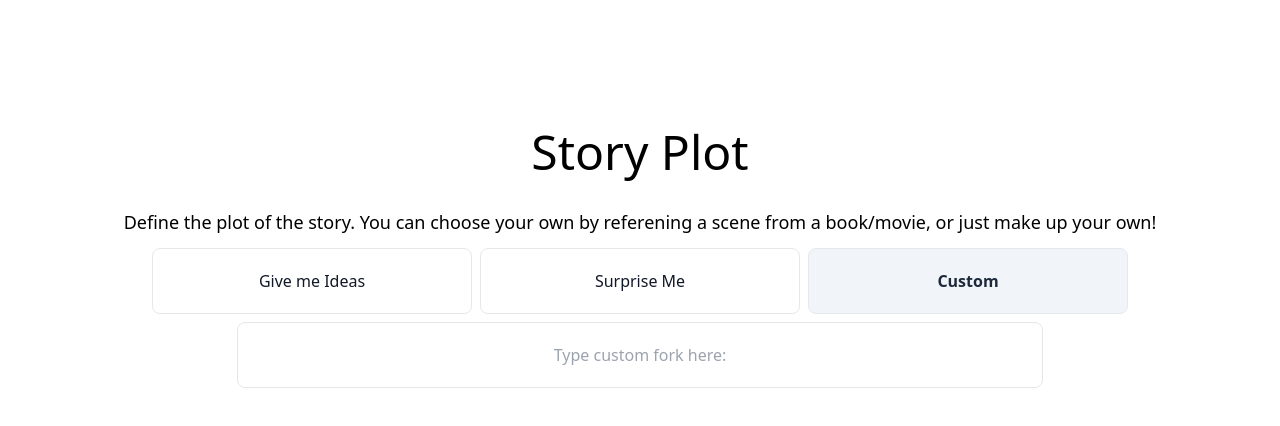
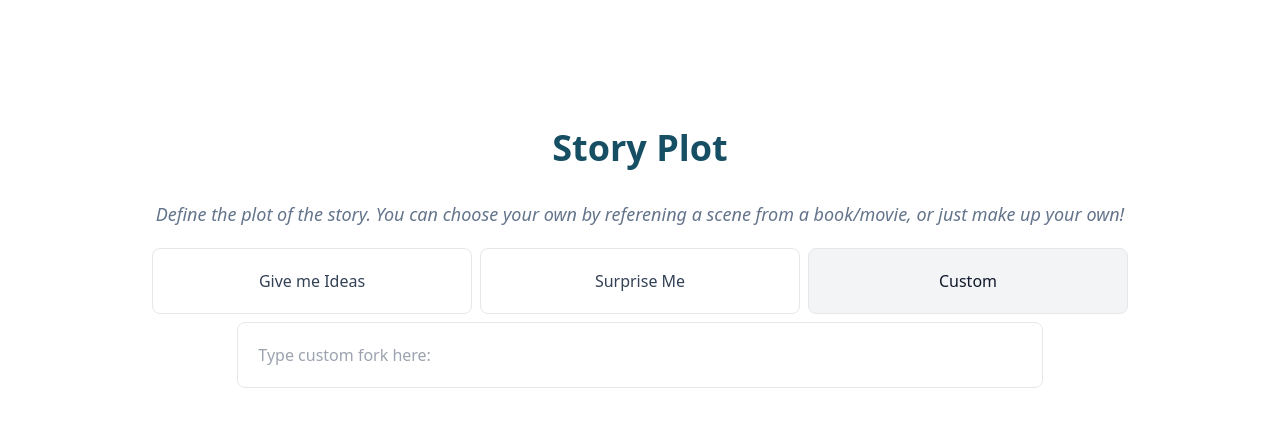
Before and after one commit to Matt-Seath/FableFork, a React (Vite) app in the folder frontend/: page / in a window 1280 px wide. Both pictures are taken after a click on the item "Custom". Shown: the top 426 px of the page. Built offline with nearby package versions, Linux system fonts and the light colour scheme.

Commit message:
refactored custom input

```diff
--- a/frontend/src/App.tsx
+++ b/frontend/src/App.tsx
@@ -1,4 +1,4 @@
-import React, { useState } from "react";
+import React, { useEffect, useRef, useState } from "react";
 import { StoryParams } from "./common/types";
 import RadioGroup from "./components/Forms/RadioGroup";
 import { storyline, genres, perspectives, submit } from "./common/types";
@@ -11,6 +11,7 @@ const App = () => {
     perspective: "",
   });
   const [story, setStory] = useState("");
+  const bottom = useRef<null | HTMLDivElement>(null);
 
   const handleClick = (param: string, choice: string) => {
     switch (param) {
@@ -57,6 +58,8 @@ const App = () => {
     console.log(response.data);
     return response.data.choices[0].text;
   };
+
+  useEffect(() => bottom.current?.scrollIntoView({ behavior: "smooth" }));
 
   async function handleSubmit() {
     const query: string = `in 300 words or less, write a ${storyParams.genre} story based on ${storyParams.storyline},
@@ -106,6 +109,8 @@ const App = () => {
           {story}
         </p>
       )}
+      <div className="h-64" />
+      <div ref={bottom} />
     </div>
   );
 };
--- a/frontend/src/components/Buttons/RadioButton.tsx
+++ b/frontend/src/components/Buttons/RadioButton.tsx
@@ -1,4 +1,4 @@
-import { Dispatch, SetStateAction, useRef } from "react";
+import { Dispatch, SetStateAction, useState } from "react";
 import { inputFields } from "../../common/types";
 
 interface Props {
@@ -18,6 +18,7 @@ const RadioButton = ({
   setSelectedIndex,
   onSelectItem,
 }: Props) => {
+  const [input, setInput] = useState("");
   return (
     <>
       <li
@@ -38,7 +39,12 @@ const RadioButton = ({
         <input
           className="radio-button-input"
           onChange={(event) => {
-            onSelectItem(section, event.target.value);
+            setInput(event.target.value);
+          }}
+          onKeyDown={(event) => {
+            if (event.key === "Enter") {
+              onSelectItem(section, input);
+            }
           }}
           type="text"
           id="other"
--- a/frontend/src/components/Forms/RadioGroup.tsx
+++ b/frontend/src/components/Forms/RadioGroup.tsx
@@ -23,9 +23,9 @@ const RadioGroup = ({
     <>
       {follows && (
         <>
-          <h3 className="text-center text-5xl mt-32 mb-8">{heading}</h3>
+          <h3 className="text-center text-cyan-900 text-4xl font-extrabold mt-32 mb-8">{heading}</h3>
           {subHeading && (
-            <p className="text-center text-lg m-2">{subHeading}</p>
+            <p className="text-center text-slate-500 italic text-lg m-4">{subHeading}</p>
           )}
           {items.length === 0 && <p>No item found</p>}
           <ul className="flex flex-wrap justify-center">
--- a/frontend/src/index.css
+++ b/frontend/src/index.css
@@ -22,7 +22,7 @@
 
     .radio-button {
         @apply inline-flex items-center justify-center w-80 m-1
-        p-5 text-gray-900 bg-white border border-gray-200
+        p-5 text-slate-700 bg-white border border-gray-200
         rounded-lg cursor-pointer dark:hover:text-gray-300
         dark:border-gray-700 dark:peer-checked:text-blue-500
         peer-checked:border-blue-600 peer-checked:text-blue-600
@@ -31,8 +31,8 @@
     }
 
     .radio-button-input {
-        @apply inline-flex items-center text-center justify-between w-8/12 m-1
-        p-5 text-gray-900 bg-white border border-gray-200
+        @apply inline-flex items-center justify-between w-8/12 m-1
+        p-5 text-cyan-700 bg-white border border-gray-200
         rounded-lg cursor-pointer dark:hover:text-gray-300
         dark:border-gray-700 dark:peer-checked:text-blue-500
         peer-checked:border-blue-600 peer-checked:text-blue-600
@@ -41,8 +41,8 @@
     }
 
     .radio-button-active {
-        @apply inline-flex font-semibold items-center justify-center w-80 m-1
-        p-5 text-slate-800 bg-slate-100 border border-gray-200
+        @apply inline-flex font-medium items-center justify-center w-80 m-1
+        p-5 text-slate-900 bg-gray-100 border border-gray-200
         rounded-lg cursor-pointer dark:hover:text-gray-300
         dark:border-gray-700 dark:peer-checked:text-blue-500
         peer-checked:border-blue-600 peer-checked:text-blue-600
```
